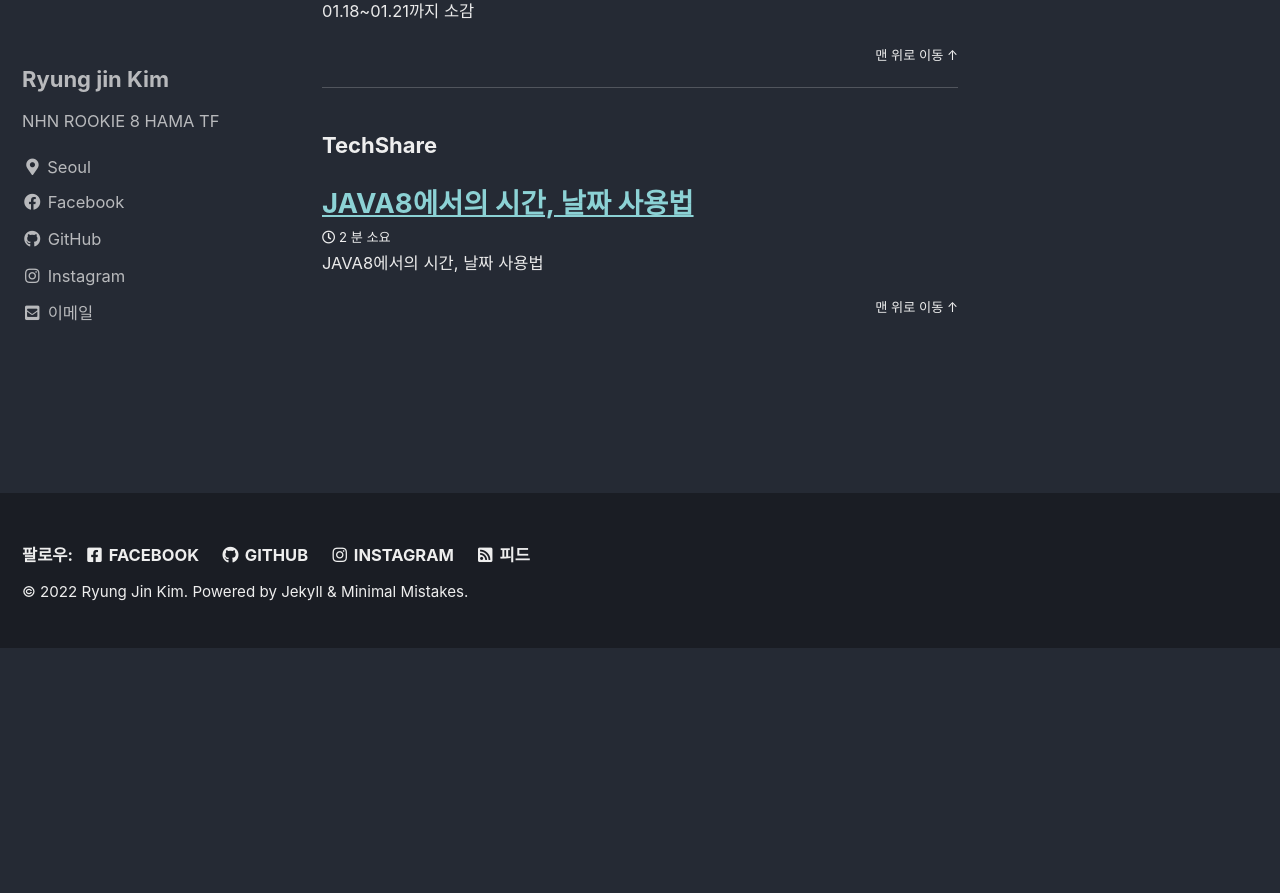
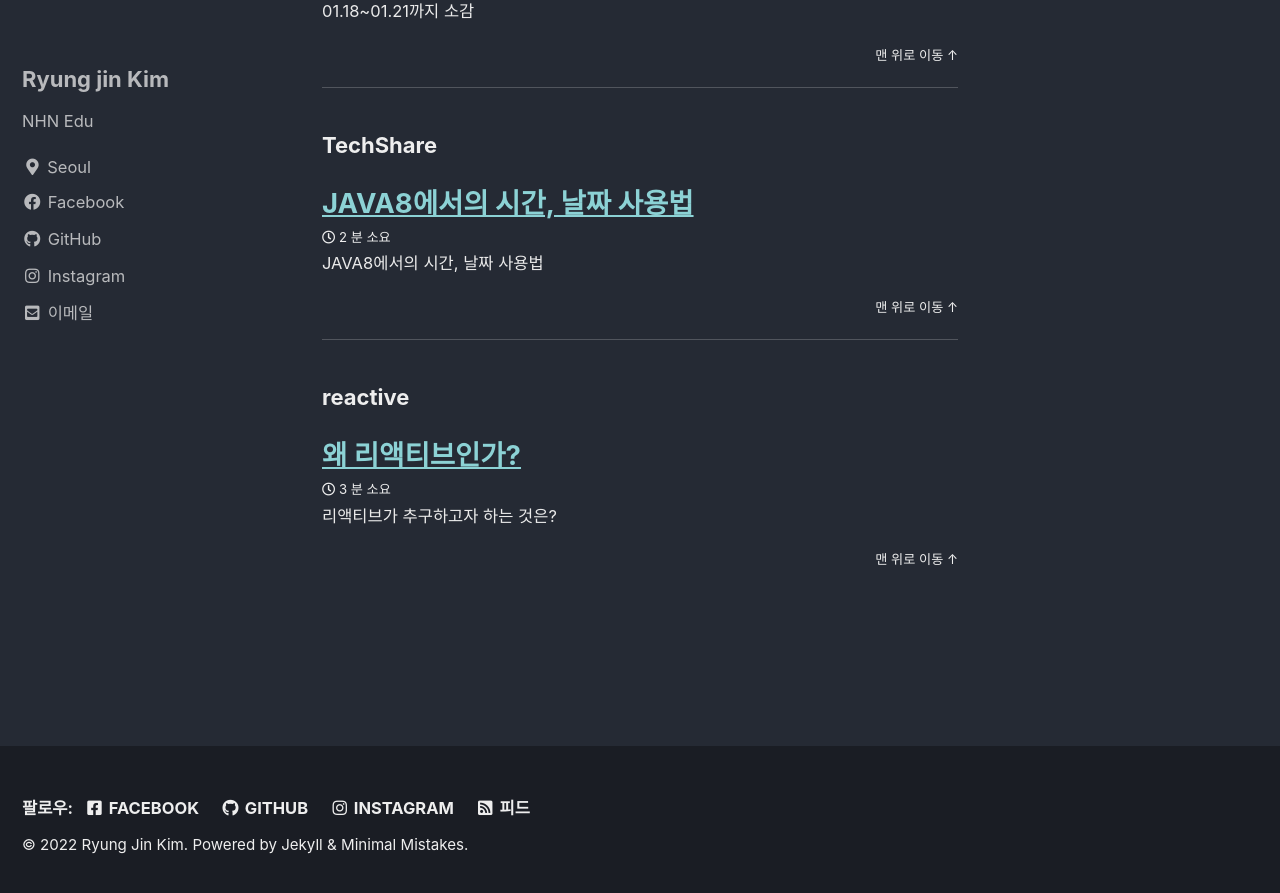
Before and after one commit to RATIONAL331/rational331.github.io, a Jekyll site: the page built from _pages/category-archive.md, in a window 1280 px wide and 900 px high, scrolled down 946 px. Shown: the top 893 px of the window. Built offline with Jekyll 4.4.1, drawn with Linux system fonts in a browser that asks for light colours; cached includes are drawn as plain includes; before the commit the page ends 1594 px from its top, so only the background shows below that; some of the changed lines change nothing that is shown.

Commit message:
[2022-09-10] 리액티브 - 01

````diff
--- a/_config.yml
+++ b/_config.yml
@@ -20,7 +20,7 @@ title                    : "Ryung Jin Kim"
 title_separator          : "-"
 subtitle                 : # site tagline that appears below site title in masthead
 name                     : "Ryung Jin Kim"
-description              : "루키 8기 하마TF"
+description: "NHN Edu"
 url                      : "https://rational331.github.io"
 baseurl                  : # the subpath of your site, e.g. "/blog"
 repository               : "RATIONAL331/rational331.github.io"
@@ -94,7 +94,7 @@ analytics:
 author:
   name             : "Ryung jin Kim"
   avatar           : # path of avatar image, e.g. "/assets/images/bio-photo.jpg"
-  bio              : "NHN ROOKIE 8 HAMA TF"
+  bio: "NHN Edu"
   location         : "Seoul"
   email		   : "ryungjin.kim@nhn.com"
   links:
--- /dev/null
+++ b/_posts/2022-09-10-hello-reactive-01.md
@@ -0,0 +1,229 @@
+---
+title:  "왜 리액티브인가?"
+excerpt: "리액티브가 추구하고자 하는 것은?"
+category: "reactive"
+
+last_modified_at: 2022-09-10T
+---
+
+# 왜 리액티브인가?
+
+## 리액티브 프로그래밍의 정의 [위키피디아][1]
+
+* <cite>리액티브 프로그래밍은 데이터 스트림 및 변경의 전파와 관련된 선언적 프로그래밍 패러다임 입니다.</cite>
+* 예를 들어, 명령형 프로그래밍에서 ```a := b + c``` 와 같은 문장에서 ```b + c```식이 평가되어 나온 결과가 ```a```에 할당되는 것을 의미합니다. 나중에 ```b```와 ```c```는 ```a```에 영향을 미치지 않고
+  바뀔 수 있습니다.
+* 반면에 리액티브 프로그래밍에서는 ```a```는 할당된 값을 결정하기 위해 ```a := b + c```라는 문장을 명시적으로 재수행하지 않고도 ```b```또는 ```c```가 바뀔 때 자동적으로 바뀝니다.
+
+## 리액티브 프로그래밍의 정의는 알겠는데 그래서...
+
+* 사실 리액티브를 검색할 때 가장 관련이 높은 단어는 ```리액태브 프로그래밍``` 이고, 프로그래밍 모델 종류(명령형, 함수형, 객체지향형, 선언형...) 중 하나입니다.
+* 그러나 리액티브의 유일한 의미는 아니이며, 리액티브 말 뒤에는 강력한 시스템을 구축하기 위한 기본 설계 원칙이 숨어있습니다.
+
+[1]: https://en.wikipedia.org/wiki/Reactive_programming
+
+## 그래서 왜 리액티브 프로그래밍인가?
+
+### 전통적인 쓰레드 기반 요청 처리
+
+* ![hello_reactive_01_01.png](assets/img/hello_reactive_01/hello_reactive_01_01.png)
+* 시간 당 평균 1000개의 요청을 처리하는 서버가 있다고 가정해봅시다.
+* 톰캣 웹 서버를 실행하고, 500개의 스레드로 톰캣 스레드 풀을 구성했다고 가정합시다.
+* 사용자 평균 응답 시간은 약 250ms 라고 가정합시다.
+    * 단순 계산시 초당 약 2000개의 사용자 요청을 처리할 수 있다고 생각할 수 있습니다.
+* 그런데 2000개 보다 많은 사용자의 요청이 오게 되면 어떻게 될까요?
+    * 스레드 풀에 사용자 요청을 처리할 스레드가 남아 있지 않게 됩니다.
+    * 결과적으로 사용차 요청이 블록킹되고, 응답시간이 증가합니다.
+    * 서비스가 중단됩니다.
+    * 고객이 항의를 합니다.
+* 우리는 이를 해결하기 위해서 수직 확장 또는 수평 확장을 통해 이를 해결할 수 있습니다.
+    * 수직 확장은 서버의 성능을 향상시키는 방법입니다.
+    * 수평 확장은 서버의 수를 늘려서 서버의 성능을 향상시키는 방법입니다.
+
+### 마이크로서비스 & 서버 스케일링(수평 확장)
+
+* ![hello_reactive_01_02.png](assets/img/hello_reactive_01/hello_reactive_01_02.png)
+
+```java
+
+@RequestMapping("/resource")
+@RequiredArgsConstructor
+public class ResourceController {
+	private final RestTemplate restTemplate;
+
+	@GetMapping
+	public Example processRequest() {
+		Example example = restTemplate.getObject("something", Example.class); // (1) 다른 마이크로 서비스로 요청을 보냅니다. (이 때 스레드가 블록됩니다.)
+		process(example); // (2) 다른 마이크로 서비스에 있는 내용을 받아와서 가공을 하는 로직
+		return example;
+	}
+}
+```
+
+* 우리는 서버의 수를 늘려서 여러 개의 요청을 한번 더 받을 수 있습니다.
+* 그런데 만약 서비스 하고 있는 서버가 다른 서버의 요청을 호출하게 된다면 어떻게 될까요?
+    * 만약 다른 서비스 요청이 시간이 많이 걸리는 작업이라면 무슨 상황이 일어날까요?
+* 여전히 우리는 다시 위에서 겪었던 문제에 도달하게 됩니다.
+
+```java
+interface ShoppingCardService {
+	Output calculate(Input input); // HTTP 요청 또는 DB 쿼리와 같은 시간이 걸리는 I/O 작업이라고 생각해봅시다.
+}
+
+class OrderService {
+	private final ShoppingCardService shoppingCardService;
+
+	void process() {
+		Input input = new Input();
+		Output output = shoppingCardService.calculate(input); // 이 때 스레드가 블록됩니다.
+		something(); // 위의 문장이 끝날 때 까지 기다림
+	}
+}
+```
+
+### 잠깐 Block/Non-Block & Sync/Async 비교
+
+#### Block/Non-Block
+
+* 호출된 함수가 끝날 때 까지 기다리는지, 기다리지 않는지에 대한 여부
+* Block 은 호출된 함수가 끝날 때 까지 호출한 함수가 기다린다는 의미
+* Non-Block 은 호출된 함수가 바로 리턴하여 호출한 함수에게 제어권을 넘겨 받음.
+
+#### Sync/Async
+
+* 호출되는 함수의 작업 완료 여부를 알아야 하는지 여부
+* Sync 는 호출된 함수의 작업이 완료되어야(결과물이 나와야) 호출한 함수가 다음 작업을 진행할 수 있다는 의미
+* Async 는 호출된 함수의 작업이 완료되지 않아도(결과물을 몰라도) 호출한 함수가 다음 작업을 진행할 수 있다는 의미
+
+### 이벤트 쓰레드 루프 기반 처리
+
+* ![hello_reactive_01_03.png](assets/img/hello_reactive_01/hello_reactive_01_03.png)
+
+#### 콜백 기반
+
+```javascript
+userRepository.getUser(username, (user) => {
+    let userId = user.getUserId();
+    console.log(userId);
+});
+```
+
+* 콜백을 이용하게 되면 우리는 스레드가 블록킹되지 않게 할 수 있습니다.
+
+```java
+interface ShoppingCardService {
+	void calculate(Input input, Consumer<Output> consumer); // 인자가 두개로 바뀌었고, 리턴타입은 void, 콜백을 받는 인자가 추가되었습니다.
+}
+
+class SyncShoppingCardService implements ShoppingCardService {
+	@Override
+	public void calculate(Input input, Consumer<Output> consumer) {
+		Output output = new Output(); // 블록킹 미호출
+		consumer.accept(output);
+	}
+}
+
+class AsyncShoppingCardService implements ShoppingCardService {
+	@Override
+	public void calculate(Input input, Consumer<Output> consumer) {
+		new Thread(() -> {
+			Output output = restTemplate.getForObject("...", Output.class); // 블록킹 호출
+			consumer.accept(output);
+		}).start();
+	}
+}
+
+class OrderService {
+	private final ShoppingCardService shoppingCardService;
+
+	void process() {
+		Input input = new Input();
+		shoppingCardService.calculate(input, output -> {
+			// ...
+		});
+		something(); // 즉시 수행 됨
+	}
+}
+```
+
+* 그러나 콜백은 콜백 지옥을 만들어내고, 자바스크립트에서 자주 언급되는 내용이기는 하나, 자바라고 예외는 아닙니다.
+
+```javascript
+userRepository.getUser(username, (user) => {
+    let userId = user.getUserId();
+    orderService.getOrders(userId, (orders) => {
+        paymentService.getStatus(orders, (result) => {
+            // ...
+        });
+    });
+});
+```
+
+#### AsyncRestTemplate
+
+```java
+class AsyncTemplate {
+	AysncRestTemplate template = new AsyncRestTemplate();
+	SuccessCallback onSuccess = r -> {
+		// ...
+	};
+	FailureCallback onFailure = e -> {
+		// ...
+	};
+	ListenableFuture<String> response = template.getForEntity("...", String.class);
+	response.addCallback(onSuccess,onFailure);
+}
+```
+
+#### CompletableFuture
+
+* 서비스 구현체에서는 ```@Async``` 어노테이션을 사용합니다.
+* Configuration 으로 ```@EnableAsync``` 및 Executor ```@Bean``` 을 만들어 주어야 합니다.
+
+```java
+interface ShoppingCardService {
+	CompletableFuture<Output> calculate(Input input);
+}
+
+class OrderService {
+	private final ShoppingCardService shoppingCardService;
+
+	void process() {
+		Input input = new Input();
+		shoppingCardService.calculate(input)
+		                   .thenApply(output -> {
+			                   // ...
+		                   })
+		                   .thenCombine(output -> {
+			                   // ...
+		                   })
+		                   .thenAccept(output -> {
+			                   // ...
+		                   });
+		something(); // 즉시 수행 됨
+	}
+}
+```
+
+* 기본적으로 위와 같은 멀티스레딩 디자인은 그들의 작업을 동시에 실행하기 위해서 하나의 CPU를 공유할 수 있다고 가정하였습니다.
+* 이 때 컨텍스트 스위칭이 발생하게 되어 결과적으로는 성능이 떨어지게 됩니다.
+* 즉 적은 수의 CPU에 많은 수의 스레드를 사용하는 것은 비효율적입니다.
+
+## 리액티브가 결국 하고 싶은 일은?
+
+### 강력한 시스템을 구축하기 위한 기본 설계 원칙 [리액티브 메니페스토][2]
+
+* ![hello_reactive_01_04.png](assets/img/hello_reactive_01/hello_reactive_01_04.png)
+
+[2]: https://www.reactivemanifesto.org/ko
+
+### 리액티브 프로그래밍은 리엑티브 시스템을 만들기에 적합한 좋은 기술입니다.
+
+* 비동기 데이터 처리
+    * 단순한 요청/응답(request-response) 처리
+    * 연속적인 데이터의 스트림 처리 등
+* 배압 지원
+* 논블록킹
+* 함수형/선언적 프로그래밍
+
+## 그보다 리액티브 프로그래밍이 뭔지 모르겠는데요?
````
Also changed, not shown: assets/img/hello_reactive_01/hello_reactive_01_01.png (added), assets/img/hello_reactive_01/hello_reactive_01_02.png (added), assets/img/hello_reactive_01/hello_reactive_01_03.png (added), assets/img/hello_reactive_01/hello_reactive_01_04.svg (added).
